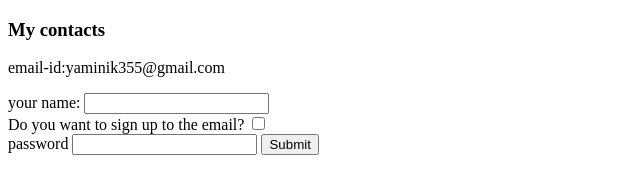
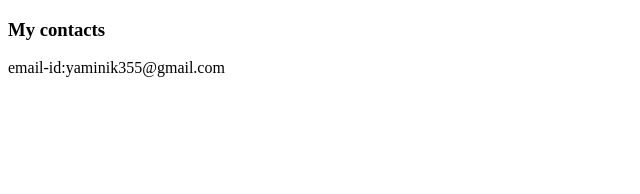
Before and after one commit to yaminikl/cv, a plain HTML site: page contact.html in a window 1280 px wide. Shown: the whole page, without its empty margins (0-640 px from the left). Drawn offline with Linux system fonts and the light colour scheme.

Commit message:
Update contact.html

```diff
--- a/contact.html
+++ b/contact.html
@@ -9,19 +9,5 @@
 <body>
     <h3>My contacts</h3>
     <p>email-id:yaminik355@gmail.com</p>
-    <form action="">
-        <label for="">your name:</label>
-        <input type="text">
-
-
-        <br>
-        <label for="">Do you want to sign up to the email?</label>
-
-        <input type="checkbox" name="" id="">
-        <br>
-        <label for="">password</label>
-        <input type="password">
-        <input type="submit" name="" id="">
-    </form>
 </body>
 </html>
```
